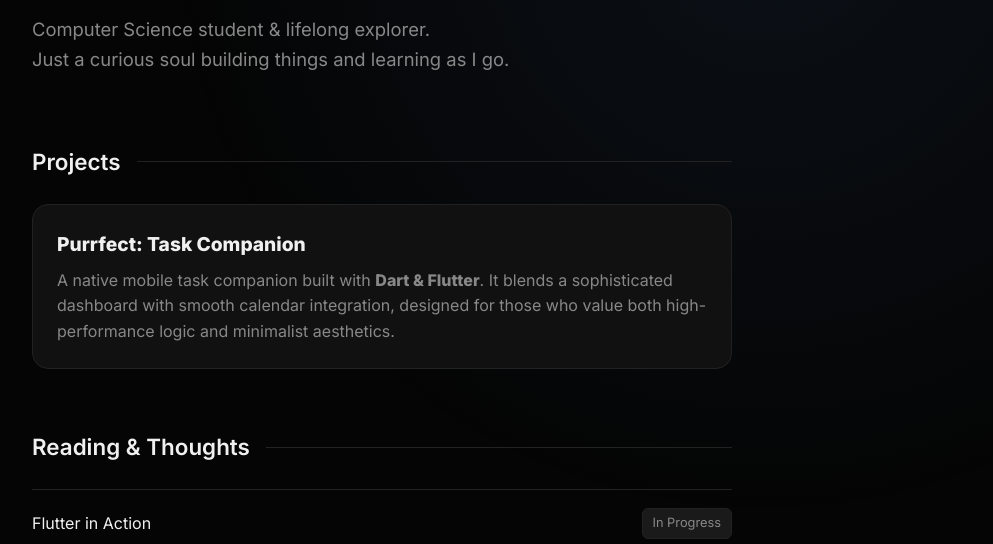
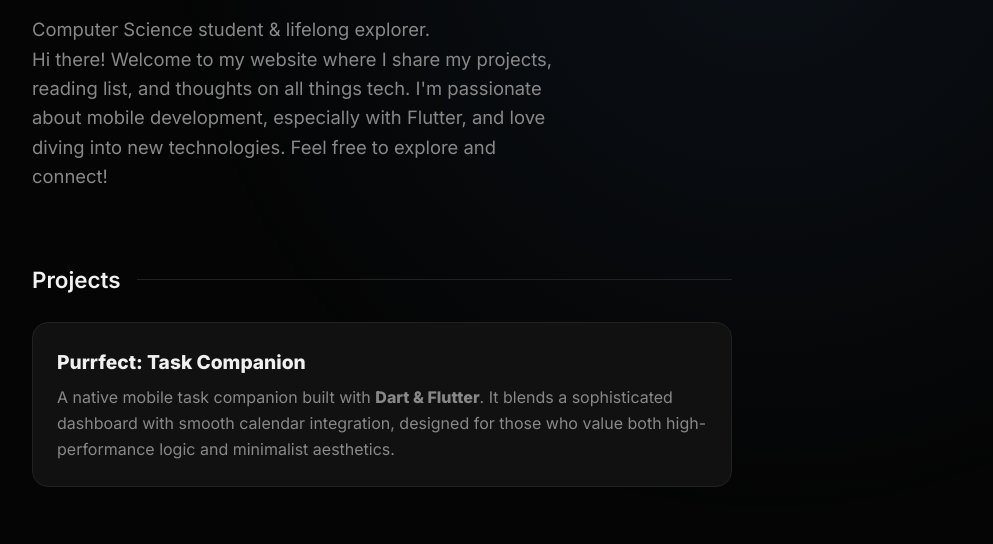
Before and after one commit to specificShark/specificShark.github.io, a plain HTML site: page index.html in a window 1280 px wide. Shown: the part 241-785 px from the top of the page, without its empty margins (258-1251 px from the left). Drawn offline with Linux system fonts and the light colour scheme.

```diff
--- a/index.html
+++ b/index.html
@@ -170,7 +170,7 @@
             <h1>Jenny Jiang</h1>
             <p class="desc">
                 Computer Science student & lifelong explorer. <br>
-                Just a curious soul building things and learning as I go.
+                Hi there! Welcome to my website where I share my projects, reading list, and thoughts on all things tech. I'm passionate about mobile development, especially with Flutter, and love diving into new technologies. Feel free to explore and connect!
             </p>
         </header>
 
```
Also changed, not shown: projects/todo-detail.html (+1 -0 lines).
